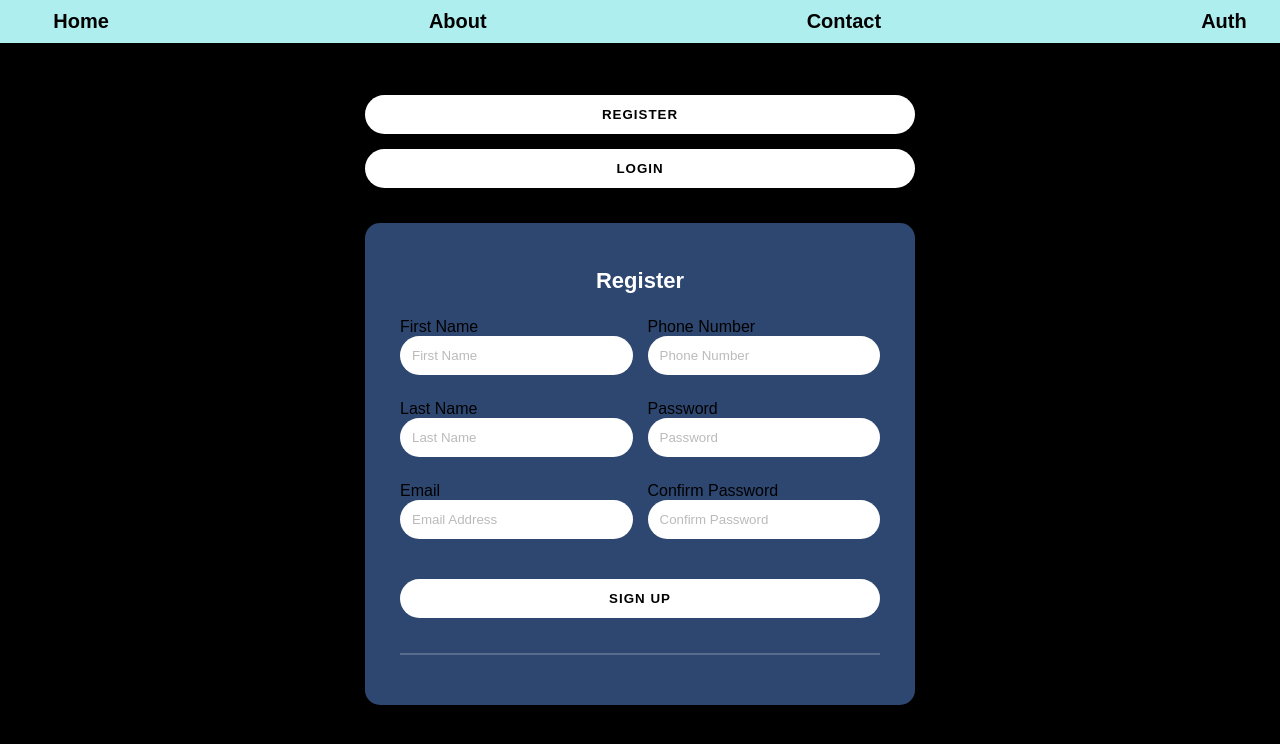
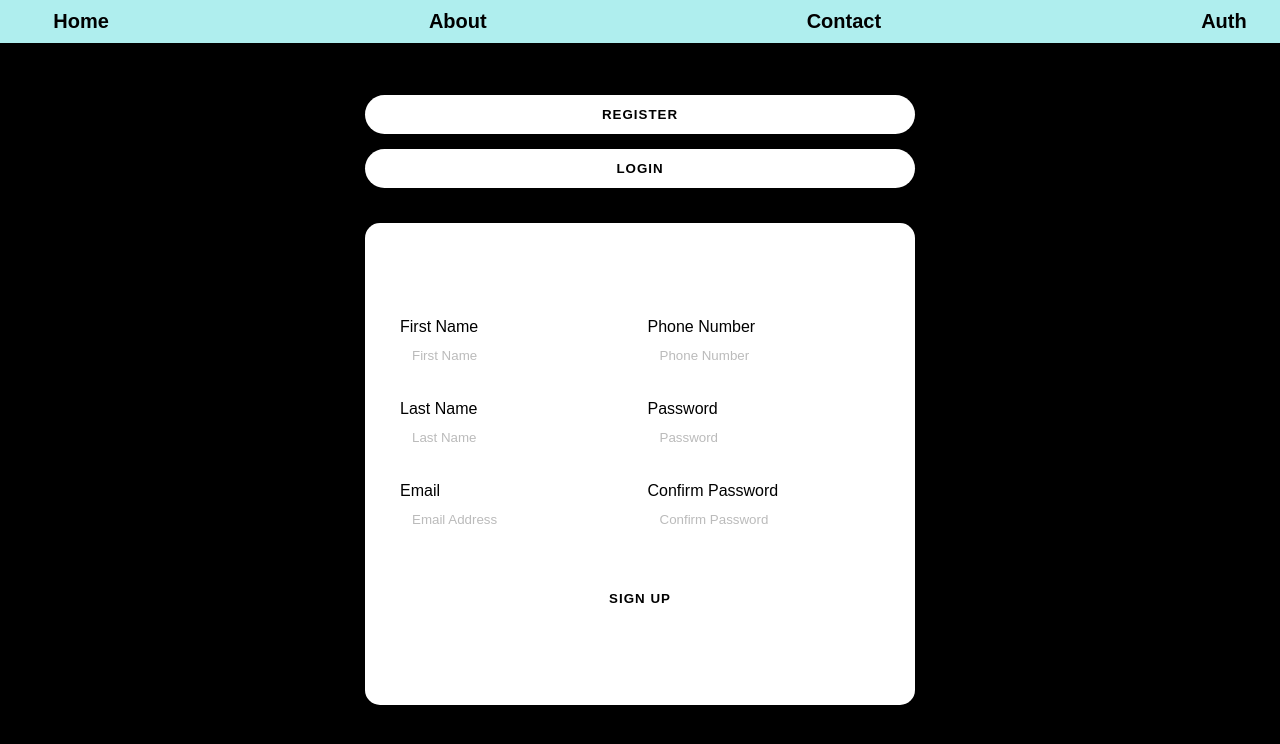
Before and after one commit to Eshhaa11/React-lesson1, a React (Create React App) app: page / in a window 1280 px wide. Shown: the top 744 px of the page. Built offline with nearby package versions, Linux system fonts and the light colour scheme.

Commit message:
style: Change body background to black and update register-container background to white for improved contrast

```diff
--- a/src/Components/FormComponent.css
+++ b/src/Components/FormComponent.css
@@ -5,13 +5,13 @@ body {
     display: flex;
     align-items: center;
     justify-content: center;
-    background: linear-gradient(135deg, #667eea, #764ba2);
+    background: black;
     font-family: 'Poppins', sans-serif;
 }
 
 
 .register-container {
-    background: rgba(49, 75, 118, 0.95);
+    background: white;
     border-radius: 15px;
     padding: 30px 35px;
     width: 100%;
```
